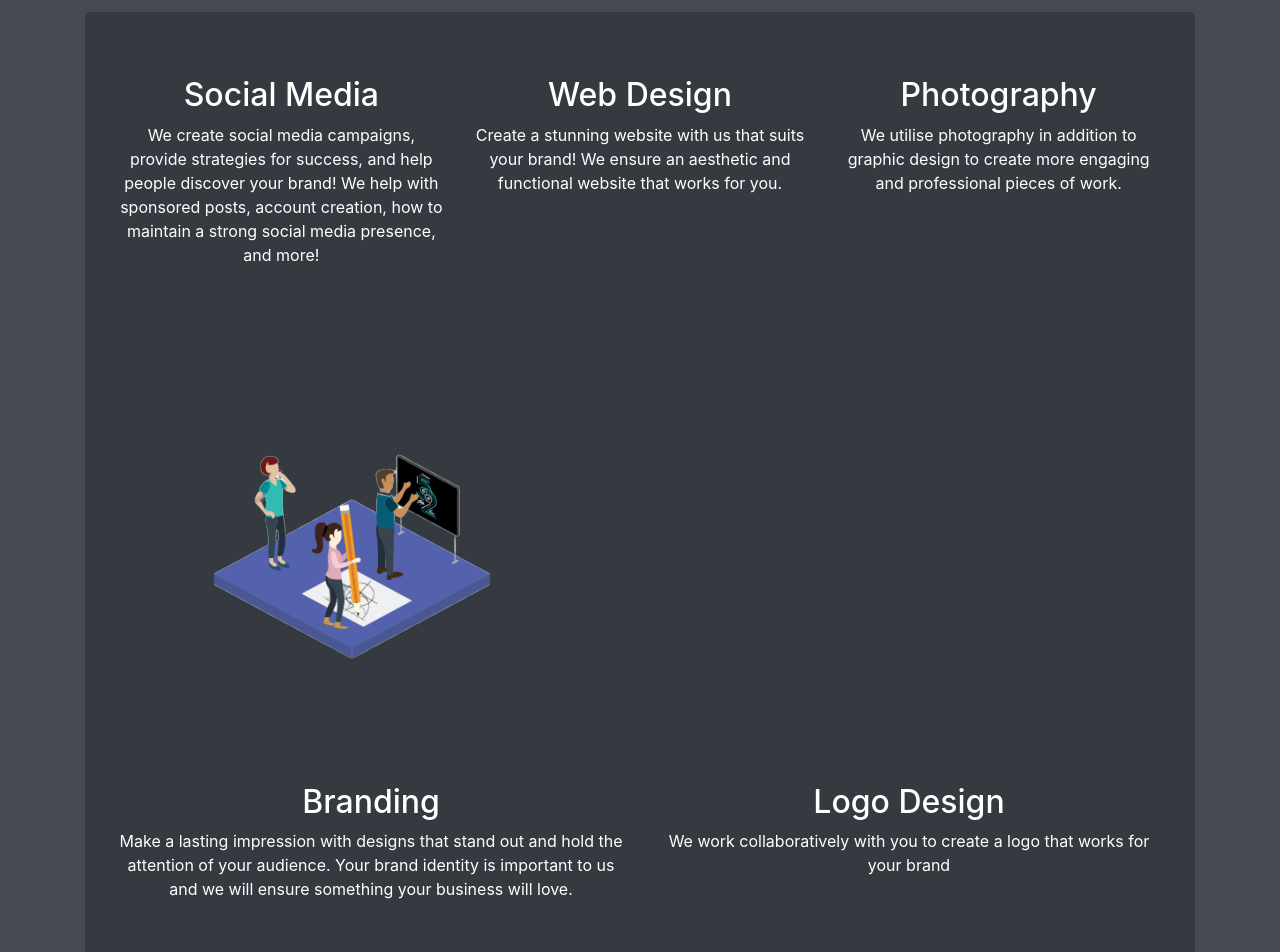
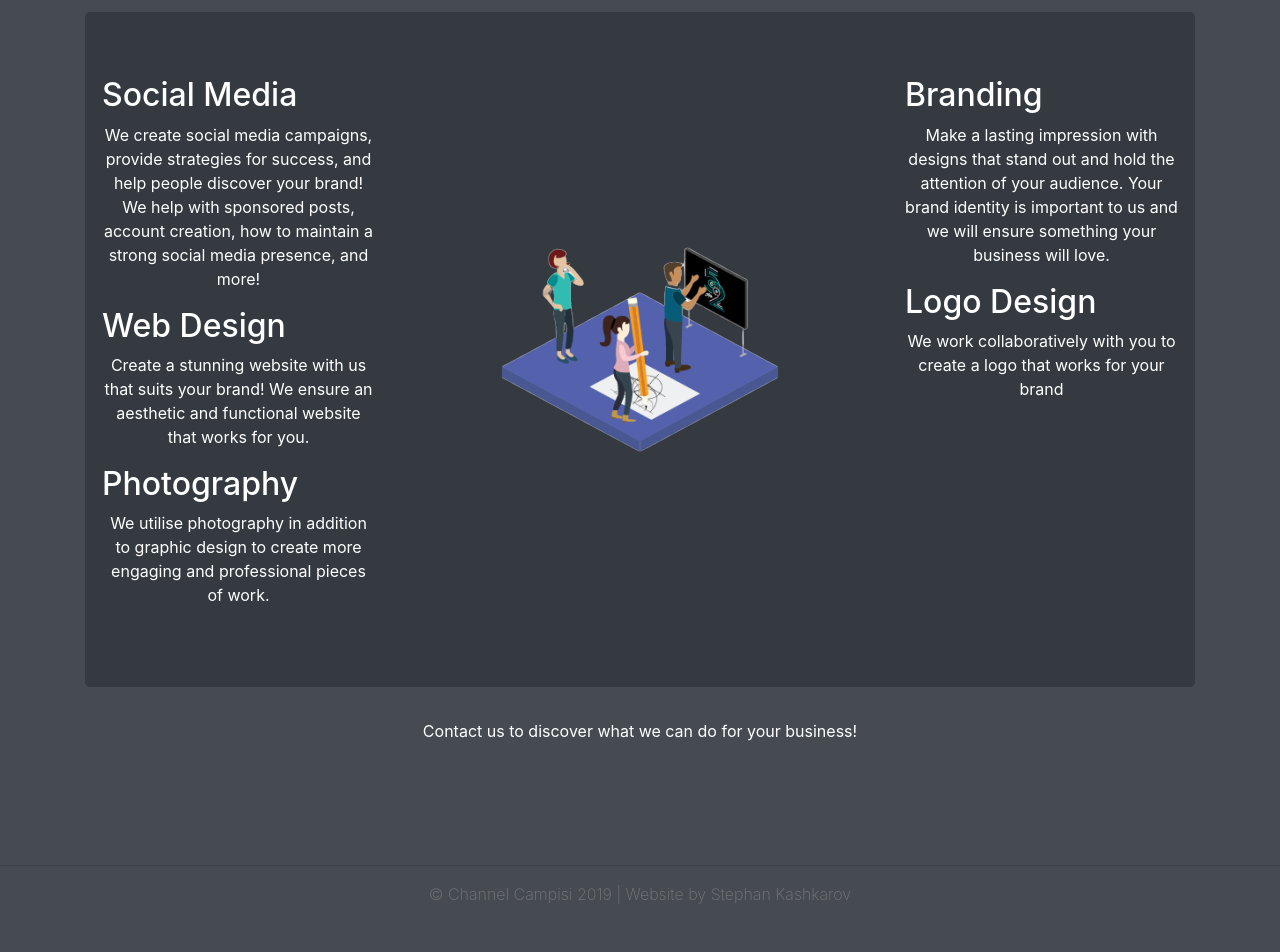
Before and after one commit to Stephan-kashkarov/studio52, a React (Create React App) app: page / in a window 1280 px wide. Shown: the part 740-1692 px from the top of the page. After the commit the page ends 1666 px from the top, so only its background shows below. Built offline with nearby package versions, Linux system fonts and the light colour scheme.

Commit message:
added missing images and worked on home page

```diff
--- a/src/components/home.tsx
+++ b/src/components/home.tsx
@@ -1,6 +1,6 @@
 import React, {FC} from 'react';
 // import {Link} from 'react-router-dom';
-import {Container, Row, Col, Jumbotron} from 'react-bootstrap';
+import {Container, Col, Row, Jumbotron} from 'react-bootstrap';
 
 // Images
 import logo from './images/logo.svg';
@@ -11,32 +11,34 @@ const Home: FC = () => (
         <img className='svg-logo' src={logo} alt="Studio 52 logo" />
         <h4>Graphic Design, Photography, Marketing, Branding Business Cards, Posters, Flyers, Banners, and more!</h4>
         <p>We'll create elements that make your business stand out from the crowd and ensure your brand identity is unique and powerful. </p>
-        <Jumbotron className='bg-dark'>
+        <Jumbotron className='bg-dark p-top'>
             <Row>
                 <Col>
+                    <Row>
                         <h2>Social Media</h2>
                         <p>We create social media campaigns, provide strategies for success, and help people discover your brand! We help with sponsored posts, account creation, how to maintain a strong social media presence, and more!</p>
+                    </Row>
+                    <Row>
+                        <h2>Web Design</h2>
+                        <p>Create a stunning website with us that suits your brand! We ensure an aesthetic and functional website that works for you. </p>
+                    </Row>
+                    <Row>
+                        <h2>Photography</h2>
+                        <p>We utilise photography in addition to graphic design to create more engaging and professional pieces of work. </p>
+                    </Row>
+                </Col>
+                <Col className="centered">
+                    <img src={require('./images/pages/People.png')} alt="people"/>
                 </Col>
                 <Col>
-                    <h2>Web Design</h2>
-                    <p>Create a stunning website with us that suits your brand! We ensure an aesthetic and functional website that works for you. </p>
-                </Col>
-                <Col>
-                    <h2>Photography</h2>
-                    <p>We utilise photography in addition to graphic design to create more engaging and professional pieces of work. </p>
-                </Col>
-            </Row>
-            <Row className="centered">
-                <img src={require('./images/pages/People.png')} alt="people"/>
+                    <Row>
+                        <h2>Branding</h2>
+                        <p>Make a lasting impression with designs that stand out and hold the attention of your audience. Your brand identity is important to us and we will ensure something your business will love.</p>
                     </Row>
                     <Row>
-                <Col>
-                    <h2>Branding</h2>
-                    <p>Make a lasting impression with designs that stand out and hold the attention of your audience. Your brand identity is important to us and we will ensure something your business will love.</p>
-                </Col>
-                <Col>
                         <h2>Logo Design</h2>
                         <p>We work collaboratively with you to create a logo that works for your brand</p>
+                    </Row>
                 </Col>
             </Row>
         </Jumbotron>
--- a/src/components/styles/App.css
+++ b/src/components/styles/App.css
@@ -42,3 +42,7 @@ footer {
 footer {
   padding-bottom: 20px;
 }
+
+.p-top {
+  padding-top: 10%;
+}
```
Lines whose indentation alone changed are shown as unchanged.
